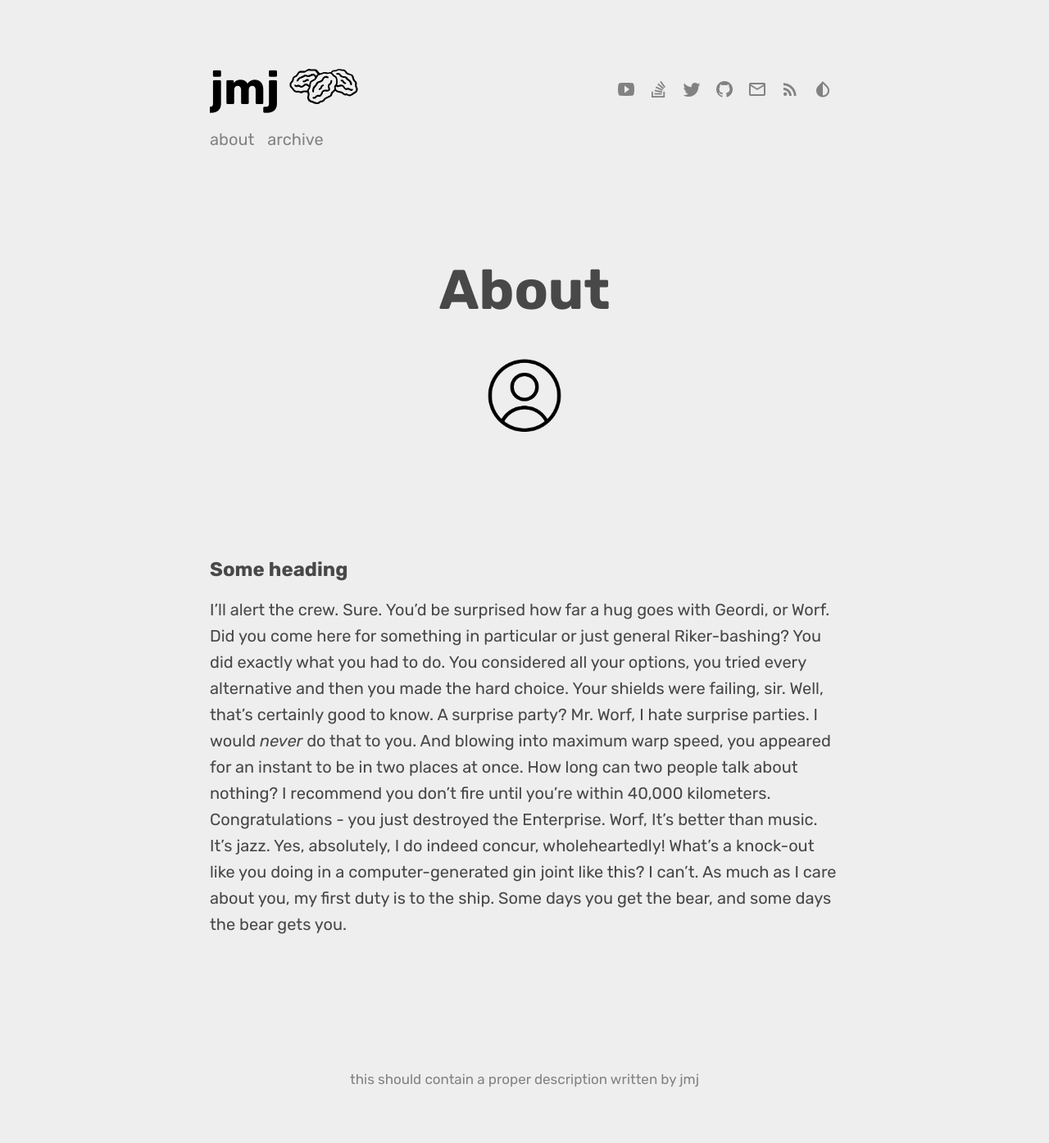
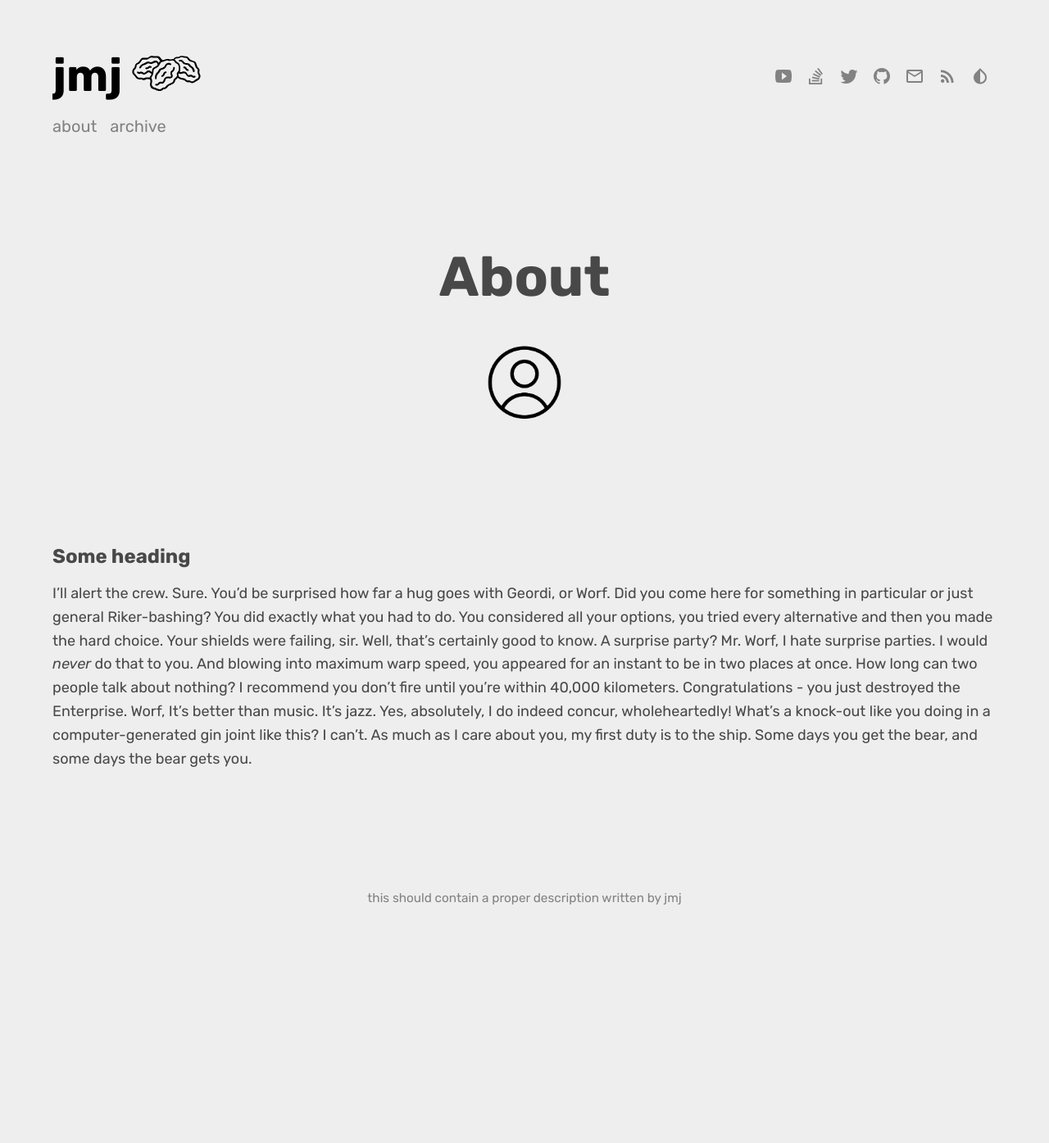
Before and after one commit to jiangmingjue/jiangmingjue.github.io, a Jekyll site: the page built from about.md, in a window 1280 px wide. Shown: the whole page at 82% size. Built offline with Jekyll 4.4.1, drawn with Linux system fonts in a browser that asks for light colours; some web fonts are replaced; after the commit the page ends 1141 px from its top, so only the background shows below that.

Commit message:
Update _base.scss

```diff
--- a/_sass/_base.scss
+++ b/_sass/_base.scss
@@ -22,12 +22,12 @@ body {
       margin-bottom: 8em;
       }
 .wrapper {
-    max-width: 48rem;
+    max-width: 88rem;
     margin: 4rem auto 4rem auto;
 }
 
 
-@media (max-width: 48rem) {
+@media (max-width: 88rem) {
     body {
       font-size: $mobile-font-size;
     }
```
